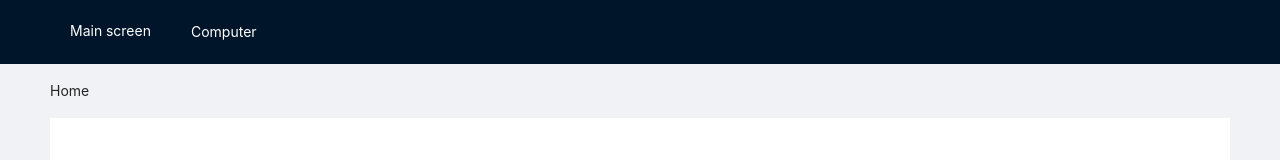
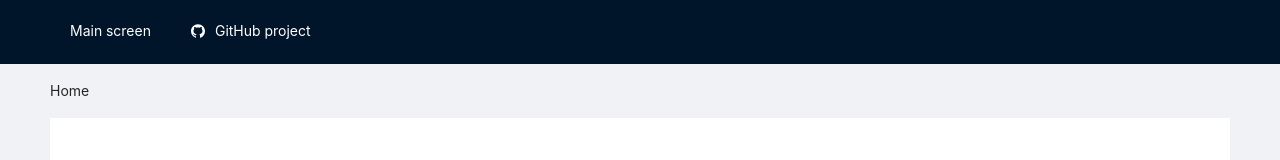
Before and after one commit to TheMineWayEstudis/M5-s-final-project-website, a React (Create React App) app in the folder web-m5/: page / in a window 1280 px wide. Shown: the top 160 px of the page. Built offline with nearby package versions, Linux system fonts and the light colour scheme.

Commit message:
Header screens

```diff
--- a/web-m5/src/view/shared/Layout/BaseHeader.tsx
+++ b/web-m5/src/view/shared/Layout/BaseHeader.tsx
@@ -56,6 +56,7 @@ class Header {
     }
 }
 
+// Menu items
 const headers: Header[] = [
     // Main screen header
     new Header({
@@ -63,17 +64,8 @@ const headers: Header[] = [
         name: 'Main screen',
     }),
     new Header({
-        name: 'Computer',
-        children: [
-            new Header({
-                route: new ExternalRoute("https://www.google.com"),
-                name: 'Google',
-                icon: <GithubOutlined />
-            }),
-            new Header({
-                route: Route.fromPath('/computer'),
-                name: 'Subcomputer',
-            }),
-        ],
+        name: 'GitHub project',
+        route: new ExternalRoute("https://github.com/TheMineWayEstudis/M5-s-final-project-website"),
+        icon: <GithubOutlined/>
     }),
 ];
```
